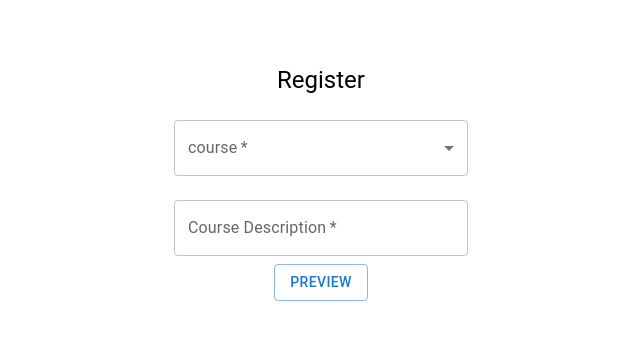
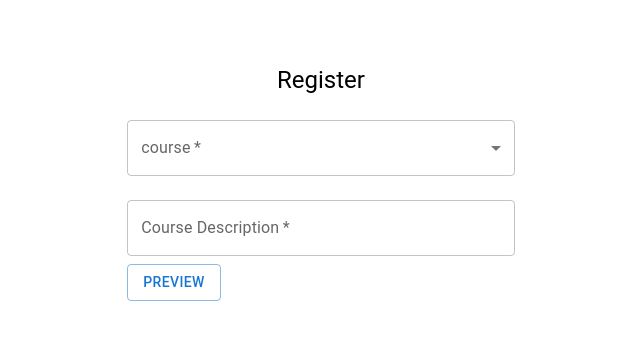
Before and after one commit to SUBHIN-TM/PDF-Downloader, a React (Vite) app in the folder FrontEnd/: page / in a window 1280 px wide. Shown: the top 340 px of the page, without its empty margins (319-959 px from the left). Built offline with nearby package versions, Linux system fonts and the light colour scheme.

Commit message:
completed

```diff
--- a/FrontEnd/src/components/Login.jsx
+++ b/FrontEnd/src/components/Login.jsx
@@ -28,7 +28,7 @@ const Login = () => {
   const [courses] = useState(["course1", "course2", "course3"])
   const [selectedCourse, setSelectedCourse] = useState("")
   const [courseDesc, setCourseDesc] = useState("")
-  const [open, setOpen] =useState(false); //MODAL TRIGGER
+  const [open, setOpen] = useState(false); //MODAL TRIGGER
 
   const handleClickOpen = () => { //MODAL OPEN FUNCTION
     setOpen(true);
@@ -40,9 +40,9 @@ const Login = () => {
 
 
   function SimpleDialog(props) { //MODAL OPEN CONTENT COMPONENT
-    const { open ,onClose} = props;
+    const { open, onClose } = props;
     return (
-     <Dialog  open={open}  fullWidth={true} maxWidth="lg"  onClose={onClose}>
+      <Dialog open={open} fullWidth={true} maxWidth="lg" onClose={onClose}>
         <DialogTitle>Preview Page
           <IconButton
             aria-label="close"
@@ -63,24 +63,25 @@ const Login = () => {
   }
 
 
-  const Schema=Yup.object({
-    courseSelection: Yup.string()
-      .required('Required'),
+  const Schema = Yup.object({
+    courseSelection: Yup.string().required('Required'),
     courseDescription: Yup.string()
       .max(20, 'Must be 20 characters or less')
       .required('Required'),
   })
 
-  const InitialValues={
-    courseSelection:"",
-    courseDescription:"",
+  const InitialValues = {
+    courseSelection: "",
+    courseDescription: "",
   }
 
-  const formik=useFormik({
-    initialValues:InitialValues,
-    validationSchema:Schema,
-    onSubmit: values => {
-      alert(JSON.stringify(values, null, 2));
+  const formik = useFormik({
+    initialValues: InitialValues,
+    validationSchema: Schema,
+    onSubmit: (values) => {
+      setSelectedCourse(values.courseSelection);
+      setCourseDesc(values.courseDescription);
+      handleClickOpen()
     }
   })
 
@@ -95,16 +96,17 @@ const Login = () => {
         }}
       >
         <Typography component="h1" variant="h5"> Register</Typography>
-        <Box component="form" noValidate sx={{ mt: 1 }}>
-          <FormControl fullWidth margin="normal" required >
+        <Box component="form" noValidate sx={{ mt: 1 }} onSubmit={formik.handleSubmit} >
+          <FormControl fullWidth margin="normal" required error={formik.touched.courseSelection && Boolean(formik.errors.courseSelection)} >
             <InputLabel id="course-label">course</InputLabel>
             <Select
               labelId="course-label"
-              id="course"
-              value={selectedCourse}
+              id="courseSelection"
+              value={formik.values.courseSelection}
               label="Course"
-              onChange={(e) => setSelectedCourse(e.target.value)}
+              onChange={formik.handleChange}
               name='courseSelection'
+              onBlur={formik.handleBlur}
             >
               {courses.map((course, index) => (
                 <MenuItem key={index} value={course}>
@@ -112,6 +114,9 @@ const Login = () => {
                 </MenuItem>
               ))}
             </Select>
+            {formik.touched.courseSelection && formik.errors.courseSelection ? (
+              <Typography color="error">{formik.errors.courseSelection}</Typography>
+            ) : null}
           </FormControl>
           <TextField
             margin="normal"
@@ -120,14 +125,17 @@ const Login = () => {
             id="courseDescription"
             label="Course Description"
             name="courseDescription"
-            value={courseDesc}
-            onChange={(e) => setCourseDesc(e.target.value)}
+            value={formik.values.courseDescription}
+            onChange={formik.handleChange}
+            onBlur={formik.handleBlur}
+            error={formik.touched.courseDescription && Boolean(formik.errors.courseDescription)}
+            helperText={formik.touched.courseDescription && formik.errors.courseDescription}
           />
+          <Button type='submit' variant="outlined">Preview</Button>
+        </Box>
 
       </Box>
-        <Button onClick={handleClickOpen} variant="outlined">Preview</Button>
-      </Box>
-      <SimpleDialog  open={open} onClose={handleClickClose}/>
+      <SimpleDialog open={open} onClose={handleClickClose} />
     </Container>
   )
 }
```
Lines whose indentation alone changed are shown as unchanged.
